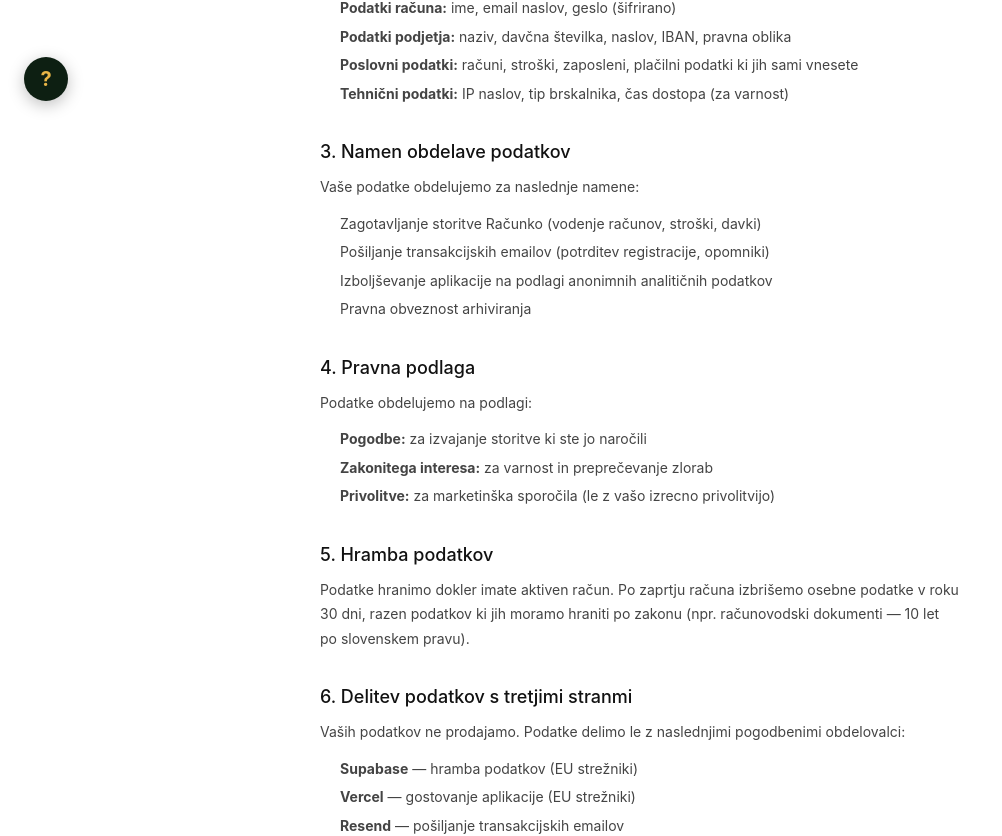
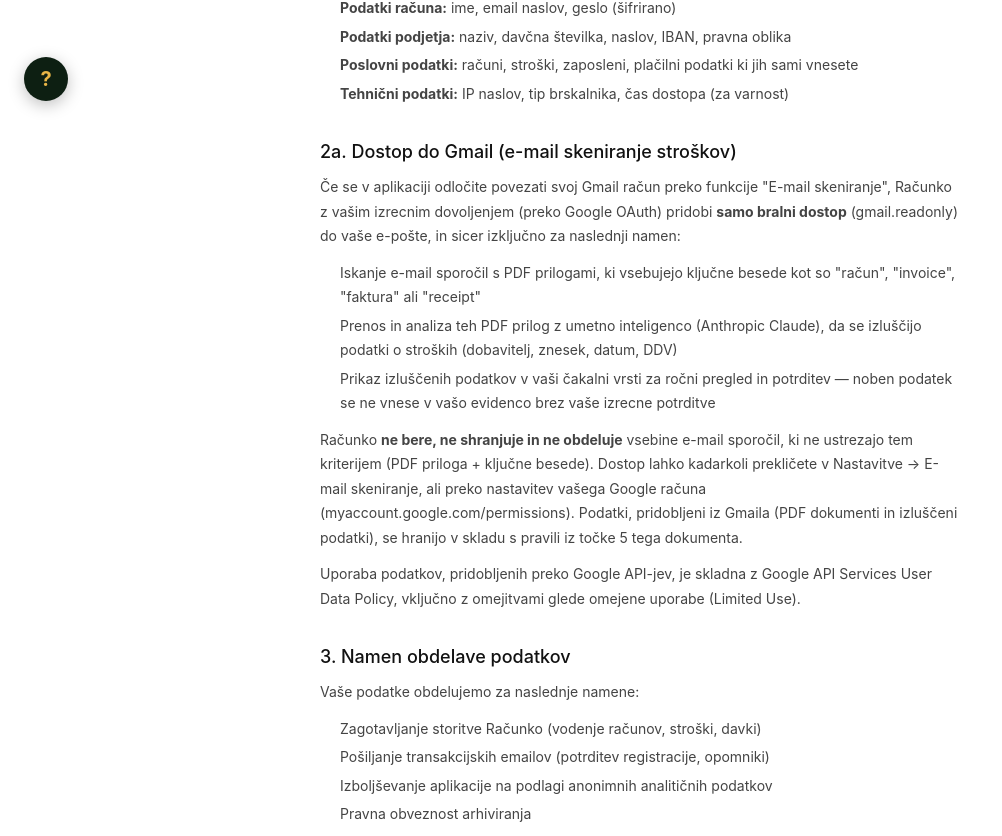
Before and after one commit to mahnicnik/knjigovodja, a Next.js app in the folder apps/web/: page /privacy in a window 1280 px wide. Shown: the part 599-1435 px from the top of the page, without its empty margins (0-1002 px from the left). Built offline with nearby package versions, Linux system fonts and the light colour scheme.

Commit message:
docs: dodan razdelek o Gmail dostopu v Politiko zasebnosti (potrebno za Google OAuth verifikacijo)

```diff
--- a/apps/web/app/privacy/page.tsx
+++ b/apps/web/app/privacy/page.tsx
@@ -58,6 +58,15 @@ export default function PrivacyPage() {
             <li><strong>Tehnični podatki:</strong> IP naslov, tip brskalnika, čas dostopa (za varnost)</li>
           </ul>
 
+          <h2>2a. Dostop do Gmail (e-mail skeniranje stroškov)</h2>
+          <p>Če se v aplikaciji odločite povezati svoj Gmail račun preko funkcije "E-mail skeniranje", Računko z vašim izrecnim dovoljenjem (preko Google OAuth) pridobi <strong>samo bralni dostop</strong> (gmail.readonly) do vaše e-pošte, in sicer izključno za naslednji namen:</p>
+          <ul>
+            <li>Iskanje e-mail sporočil s PDF prilogami, ki vsebujejo ključne besede kot so "račun", "invoice", "faktura" ali "receipt"</li>
+            <li>Prenos in analiza teh PDF prilog z umetno inteligenco (Anthropic Claude), da se izluščijo podatki o stroških (dobavitelj, znesek, datum, DDV)</li>
+            <li>Prikaz izluščenih podatkov v vaši čakalni vrsti za ročni pregled in potrditev — noben podatek se ne vnese v vašo evidenco brez vaše izrecne potrditve</li>
+          </ul>
+          <p>Računko <strong>ne bere, ne shranjuje in ne obdeluje</strong> vsebine e-mail sporočil, ki ne ustrezajo tem kriterijem (PDF priloga + ključne besede). Dostop lahko kadarkoli prekličete v Nastavitve → E-mail skeniranje, ali preko nastavitev vašega Google računa (myaccount.google.com/permissions). Podatki, pridobljeni iz Gmaila (PDF dokumenti in izluščeni podatki), se hranijo v skladu s pravili iz točke 5 tega dokumenta.</p>
+          <p>Uporaba podatkov, pridobljenih preko Google API-jev, je skladna z <a href="https://developers.google.com/terms/api-services-user-data-policy" target="_blank" rel="noopener noreferrer">Google API Services User Data Policy</a>, vključno z omejitvami glede omejene uporabe (Limited Use).</p>
           <h2>3. Namen obdelave podatkov</h2>
           <p>Vaše podatke obdelujemo za naslednje namene:</p>
           <ul>
@@ -85,6 +94,7 @@ export default function PrivacyPage() {
             <li><strong>Vercel</strong> — gostovanje aplikacije (EU strežniki)</li>
             <li><strong>Resend</strong> — pošiljanje transakcijskih emailov</li>
             <li><strong>Anthropic</strong> — AI računovodja (vaša vprašanja, brez shranjevanja)</li>
+            <li><strong>Google (Gmail API)</strong> — samo če se odločite povezati Gmail za e-mail skeniranje stroškov (glejte točko 2a)</li>
           </ul>
 
           <h2>7. Varnost podatkov</h2>
```
